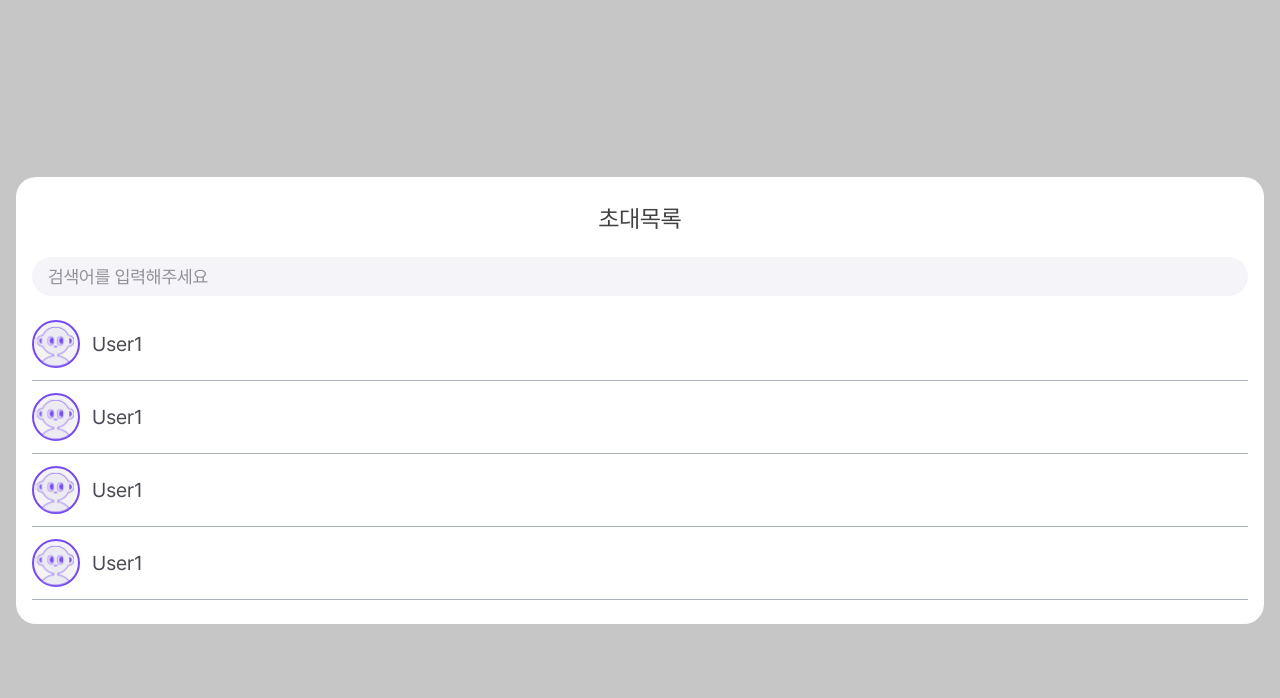
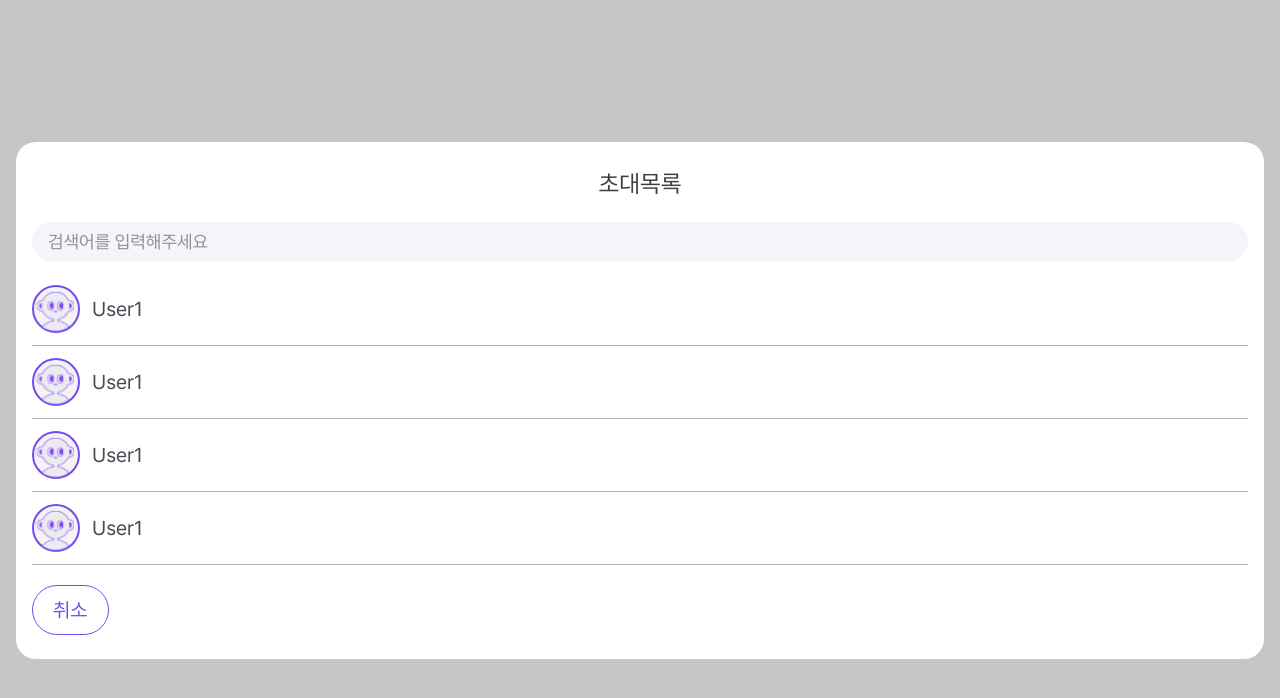
Before and after one commit to project-tingting/tingting_front, a Next.js app: page / in a window 1280 px wide. Shown: the top 698 px of the page. Built offline with nearby package versions, Linux system fonts and the light colour scheme.

Commit message:
Feat: 메인페이지 파티 추가 모달 구현

```diff
--- a/components/Home/PartyModal/PartyModal.tsx
+++ b/components/Home/PartyModal/PartyModal.tsx
@@ -5,22 +5,30 @@ import styled from 'styled-components';
 import SearchLogo from '../../../public/assets/icons/search.svg';
 import UserList from './UserList';
 
-export default function PartyModal() {
+type Props = {
+  setIsOpenModal: React.Dispatch<React.SetStateAction<boolean>>;
+};
+
+export default function PartyModal({ setIsOpenModal }: Props) {
+  const handleClickCancelButton = () => {
+    setIsOpenModal(false);
+  };
   return (
     <Container>
       <ModalContainer>
         <ModalTitle>초대목록</ModalTitle>
         <InputContainer>
           <Image src={SearchLogo} alt="돋보기 로고" />
-          <ModalInput placeholder='검색어를 입력해주세요' />
+          <ModalInput placeholder="검색어를 입력해주세요" />
         </InputContainer>
         <UserList />
         <UserList />
         <UserList />
         <UserList />
+        <CancelButton onClick={handleClickCancelButton}>취소</CancelButton>
       </ModalContainer>
     </Container>
-  )
+  );
 }
 
 const Container = styled.section`
@@ -29,6 +37,7 @@ const Container = styled.section`
   bottom: 0;
   left: 0;
   right: 0;
+  z-index: 10;
   background: rgba(0, 0, 0, 0.2);
   backdrop-filter: blur(2px);
   display: flex;
@@ -43,13 +52,13 @@ const ModalContainer = styled.article`
   padding: 24px 16px;
   width: 100%;
   text-align: center;
-`
+`;
 const ModalTitle = styled.h1`
   font-size: 24px;
   line-height: 150%;
   text-align: center;
   margin-bottom: 20px;
-`
+`;
 
 const InputContainer = styled.section`
   position: relative;
@@ -58,17 +67,28 @@ const InputContainer = styled.section`
     position: absolute;
     left: 0;
   }
-`
-
+`;
 
 const ModalInput = styled.input`
   border-radius: 30px;
   padding: 9px 16px;
-    background-color: #F5F4F9;
+  background-color: #f5f4f9;
   color: #827397;
   font-size: 18px;
   line-height: 17px;
   border: none;
   outline: 0;
   width: 100%;
-`
+`;
+
+const CancelButton = styled.button`
+  background-color: ${({ theme }) => theme.colors.whiteColor};
+  padding: 12px 20px;
+  border-radius: 30px;
+  font-size: 20px;
+  line-height: 24px;
+  color: ${({ theme }) => theme.colors.mainColor};
+  border: 1px solid ${({ theme }) => theme.colors.mainColor};
+  display: block;
+  margin-top: 20px;
+`;
--- a/core/api/baseInstance.ts
+++ b/core/api/baseInstance.ts
@@ -1,7 +1,7 @@
 import axios from 'axios';
 
 export const userAPI = axios.create({
-  baseURL: 'http://13.124.248.38:8080//tingting/user',
+  baseURL: 'http://52.79.235.50:8080//tingting/user',
   //   headers: {
   //     'Content-type': 'application/json',
   //   },
--- a/package.json
+++ b/package.json
@@ -30,7 +30,7 @@
     "build": "next build",
     "test": "next test",
     "eject": "next eject",
-    "dev": "BROWSER='google chrome' next dev"
+    "dev": "next dev"
   },
   "eslintConfig": {
     "extends": [
```
Also changed, not shown: components/home/Party.tsx (+7 -6 lines). Lines whose indentation alone changed are shown as unchanged.
